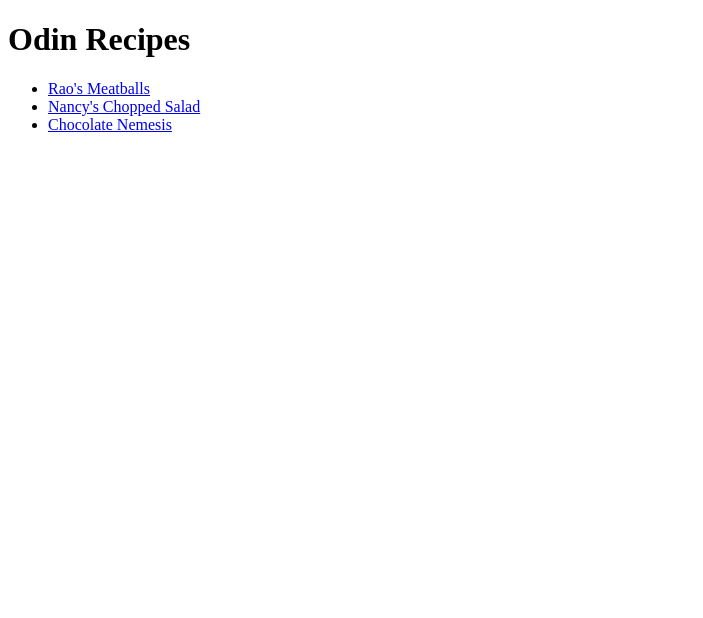
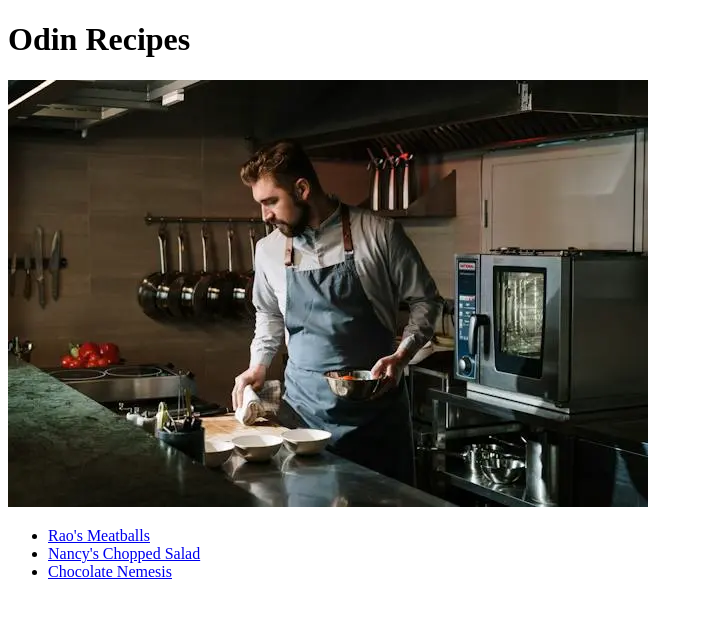
Before and after one commit to gabrielcg89/odin-recipes, a plain HTML site: page index.html in a window 1280 px wide. Shown: the whole page, without its empty margins (0-703 px from the left). Drawn offline with Linux system fonts and the light colour scheme.

Commit message:
Add chef.webp image and update layout in index.html

```diff
--- a/index.html
+++ b/index.html
@@ -9,6 +9,7 @@
 
 <body>
     <h1>Odin Recipes</h1>
+    <img src="./recipes/img/chef.webp" alt="Chef cooking">
     <ul>
         <li><a href="./recipes/meatballs.html">Rao's Meatballs</a></li>
         <li><a href="./recipes/salad.html">Nancy's Chopped Salad</a></li>
```
